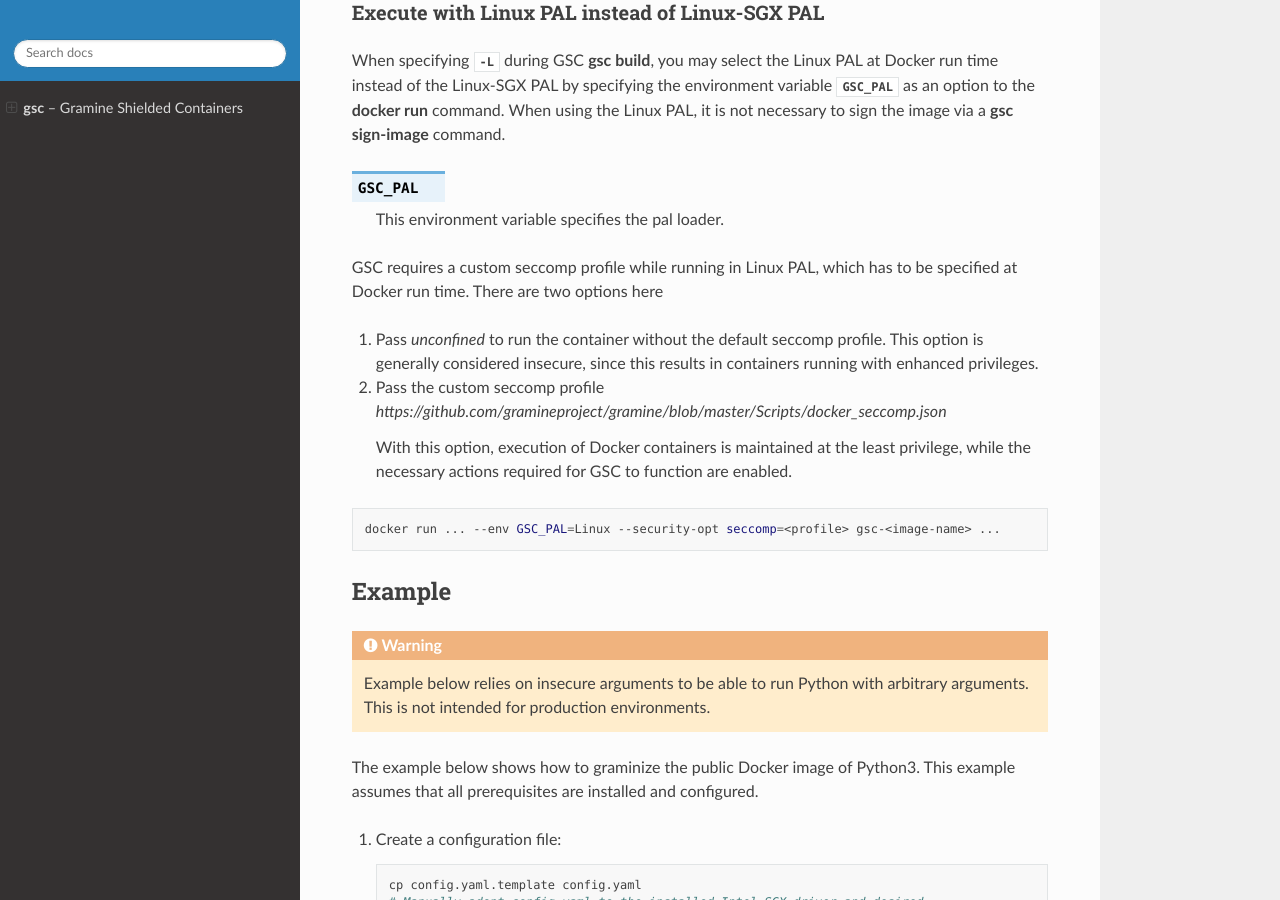
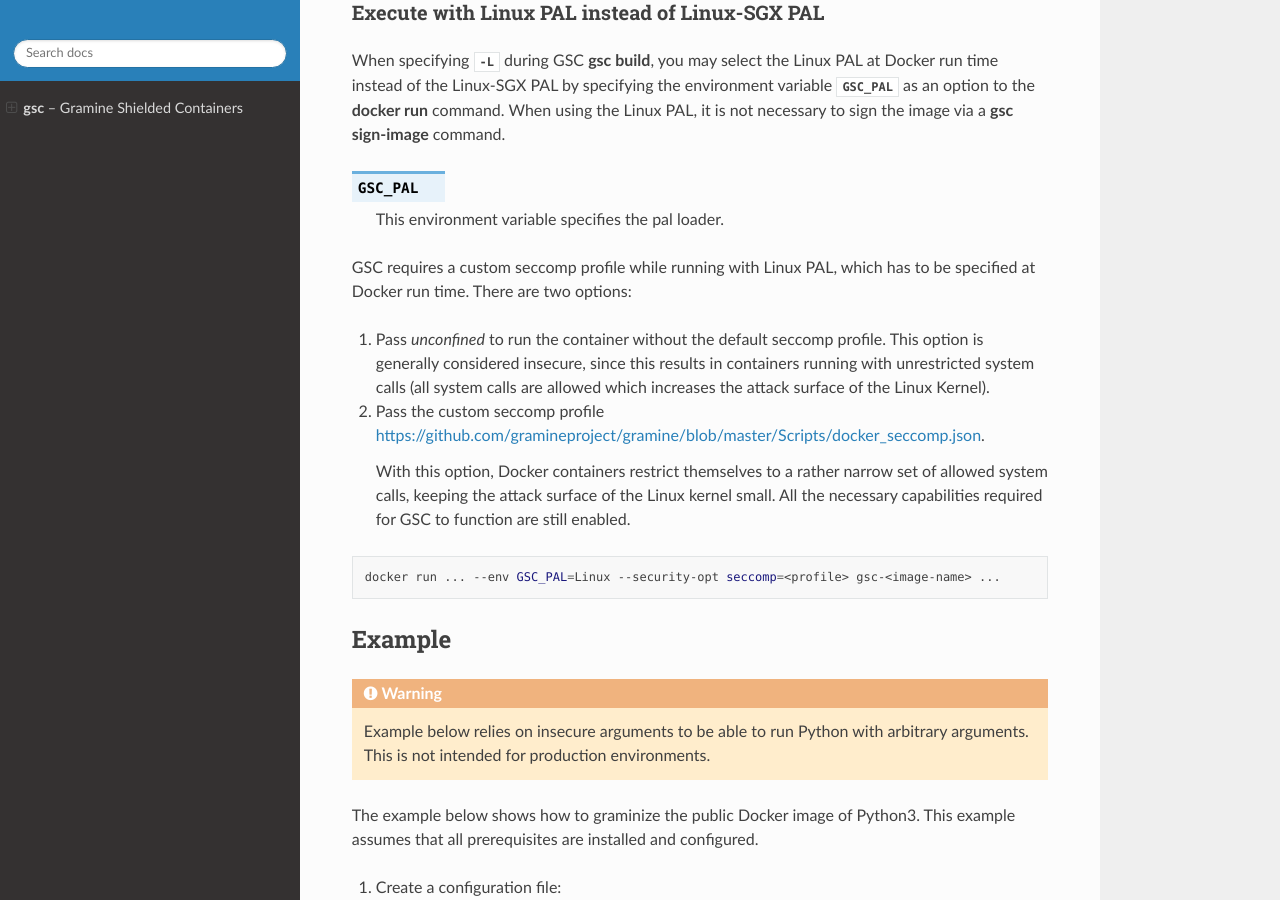
Before and after one commit to gramineproject/gsc, a Sphinx documentation site: the page built from Documentation/index.rst, in a window 1280 px wide and 900 px high, scrolled down 6970 px. Built offline with Sphinx 7.4.7 and the Read the Docs theme 2.0.0, drawn with Linux system fonts in a browser that asks for light colours.

Commit message:
fixup! Add seccomp profile option to documentation for Linux PAL
Signed-off-by: aneessahib <anees.a.sahib@intel.com>

```diff
--- a/Documentation/index.rst
+++ b/Documentation/index.rst
@@ -377,18 +377,20 @@ sign the image via a :command:`gsc sign-image` command.
 
    This environment variable specifies the pal loader.
 
-GSC requires a custom seccomp profile while running in Linux PAL, which has to be
-specified at Docker run time. There are two options here
+GSC requires a custom seccomp profile while running with Linux PAL, which has to be
+specified at Docker run time. There are two options:
 
 #. Pass `unconfined` to run the container without the default seccomp profile.
    This option is generally considered insecure, since this results in containers
-   running with enhanced privileges.
+   running with unrestricted system calls (all system calls are allowed which
+   increases the attack surface of the Linux Kernel).
 
 #. Pass the custom seccomp profile
-   `https://github.com/gramineproject/gramine/blob/master/Scripts/docker_seccomp.json`
+   https://github.com/gramineproject/gramine/blob/master/Scripts/docker_seccomp.json.
 
-   With this option, execution of Docker containers is maintained at the least privilege,
-   while the necessary actions required for GSC to function are enabled.
+   With this option, Docker containers restrict themselves to a rather narrow set
+   of allowed system calls, keeping the attack surface of the Linux kernel small.
+   All the necessary capabilities required for GSC to function are still enabled.
 
 .. code-block:: sh
 
```
